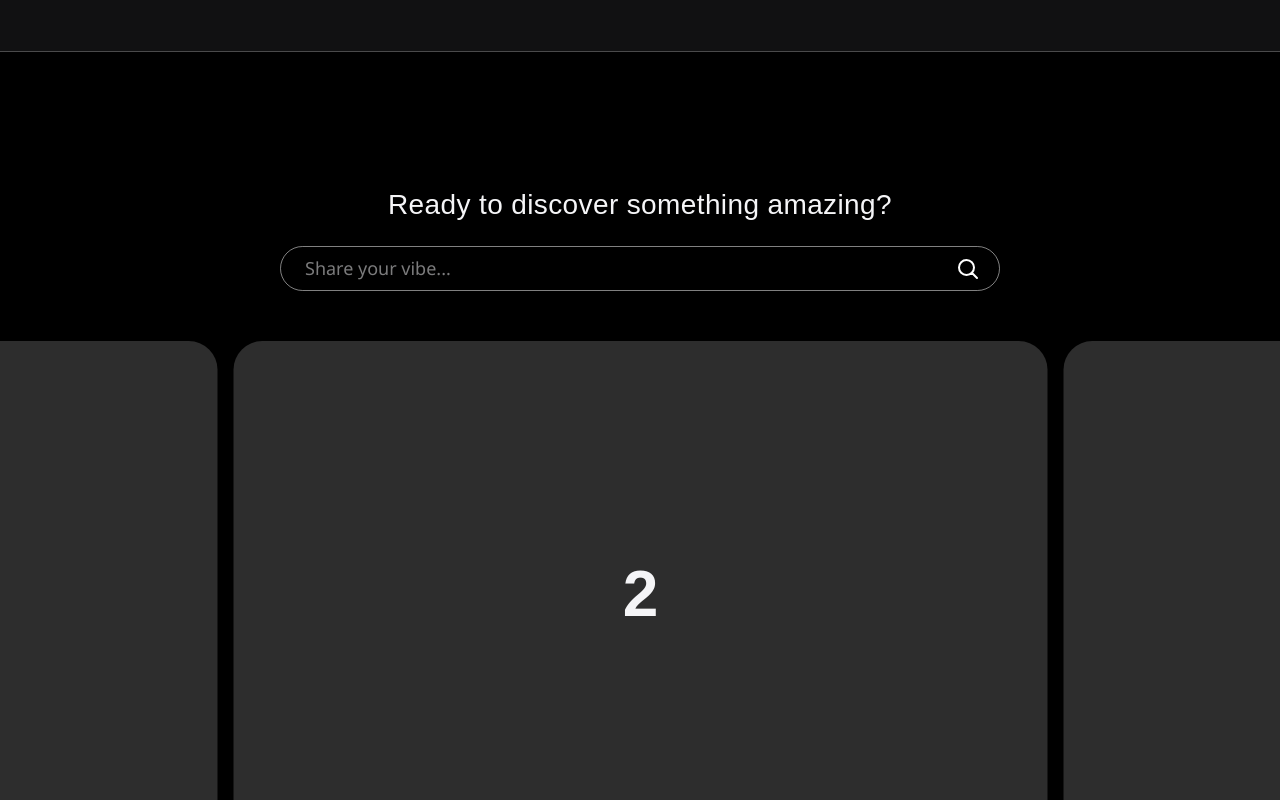
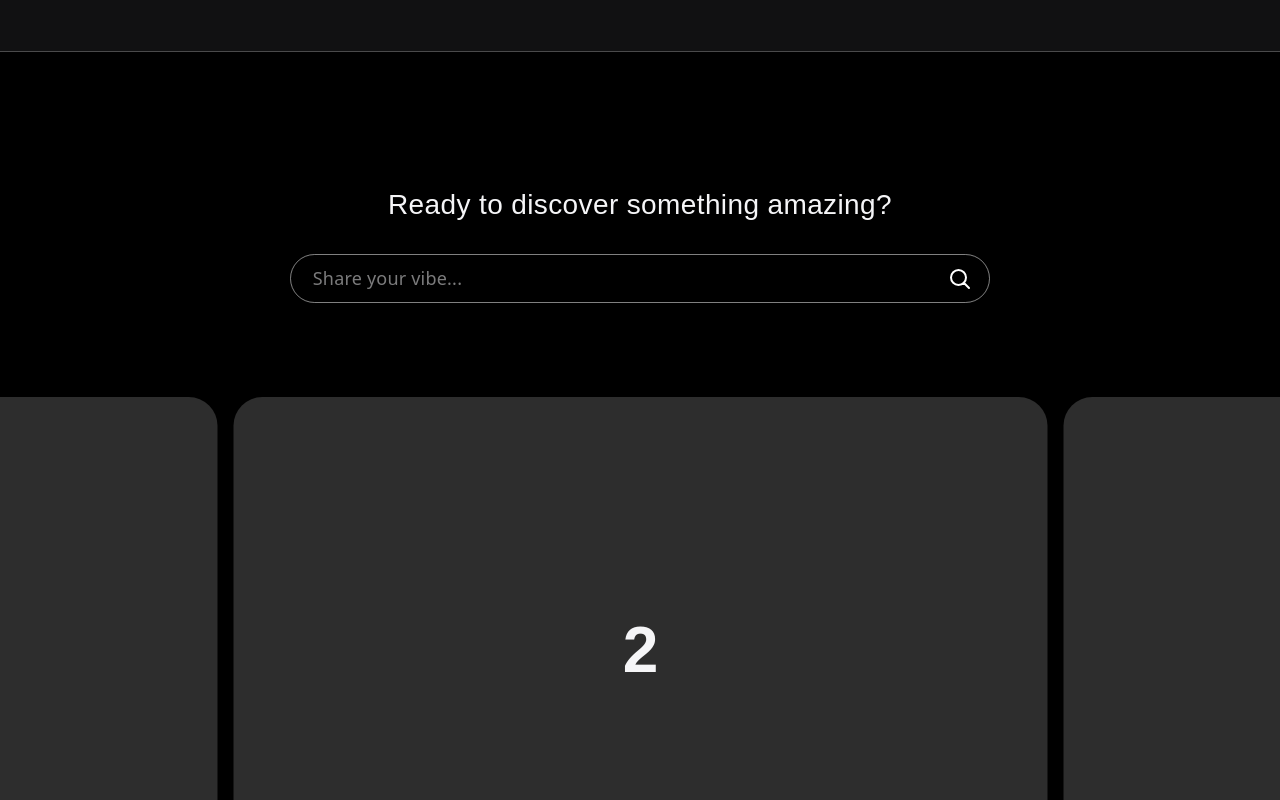
Before and after one commit to praveen-bandla/agent-ticket-marketplace, a Next.js app in the folder app/: page / in a window 1280 px wide. Shown: the top 800 px of the page. Built offline with nearby package versions, Linux system fonts and the light colour scheme.

Commit message:
resizing search-input box

```diff
--- a/app/src/app/css/styles.css
+++ b/app/src/app/css/styles.css
@@ -50,60 +50,71 @@ main {
     display: flex;
     flex-direction: row;
     align-items: center;
-    justify-content: center;
+    width: 100%;
     max-width: 720px;
+    padding-inline: .625rem;
+    padding-top: .5rem;
+    padding-bottom: .5rem;
+    background-clip: padding-box;
+    border-radius: 28px;
     margin: 0px auto;
+    overflow: clip;
+    cursor: text;
+}
+.search-box.expand {
+    align-items: flex-end;
+}
+.search-box.expand textarea {
+    border-radius: 20px !important;
+}
+.search-box.expand svg {
+    bottom: 24px;
 }
 
-.search-box input[type='text'] {
+.search-box textarea {
+    font-family: system-ui, -apple-system, BlinkMacSystemFont, 'Segoe UI', Roboto, Oxygen, Ubuntu, Cantarell, 'Open Sans', 'Helvetica Neue', sans-serif;
+    font-family: 400;
+    font-size: 18px;
+    padding: .635rem 3.36rem .635rem 1.36rem;
+    height: 1lh;
+    box-sizing: content-box;
     border-radius: 60px;
     color: #f5f5f7;
-    font-family: 'Segoe UI', Tahoma, Geneva, Verdana, sans-serif;
-    font-size: 18px;
-    padding: 8px 52px 8px 24px;
+    resize: none;
+    width: 100%;
+    max-height: 230px;
+    word-wrap: break-word;
+    letter-spacing: .2px;
+    white-space: break-spaces;
     border: 1px solid rgba(255, 255, 255, 0.5);
-    width: 100%;
 }
-.search-box input:focus {
+.search-box textarea:focus {
     outline: none;
     text-decoration: none;
 }
 
 .search-box .icon {
     position: absolute;
+    display: flex;
+    align-items: center;
+    justify-content: center;
     right: 20px;
+    border-radius: 36px;
+    width: 40px;
+    height: 40px;
     cursor: pointer;
+    transition: 120ms ease all;
+}
+.search-box .icon:hover {
+    background-color: #2d2d2d;
+}
+.search-box .icon svg {
+    width: 24px;
+    height: 24px;
 }
 
-.section-1 {
-    height: 506px;
-    overflow: hidden;
-    display: flex;
-    flex-direction: row;
-    align-items: center;
-    justify-content: center;
-}
-
-.section-wrapper .item {
-    background-color: #2d2d2d;
-}
-
-.section-1 .item {
-    width: 900px;
-    height: 506px;
-    margin: 0 10px;
-    position: relative;
-    display: block;
-    z-index: 1;
-    transform-origin: center center;
-    color: #fff;
-    background-color: #2d2d2d;
-    border-radius: 20px;
-    float: left;
-    flex-shrink: 0;
-}
-.section-1 .item.active {
-    z-index: 2;
+.section-wrapper {
+    padding: 36px 0px 0px;
 }
 
 .cta-wrapper {
@@ -127,7 +138,7 @@ main {
     cursor: pointer;
     border: 1px solid #fff;
     color: #fff;
-    margin: 18px auto 0px;
+    margin: 70px auto 0px;
     display: flex;
     flex-direction: row;
     align-items: center;
--- a/app/src/app/globals.css
+++ b/app/src/app/globals.css
@@ -1,8 +1,13 @@
 @import "tailwindcss";
 
-:root {
+/* :root {
   --background: #ffffff;
   --foreground: #171717;
+} */
+
+:root {
+  --background: #0a0a0a;
+  --foreground: #ededed;
 }
 
 @media (prefers-color-scheme: dark) {
--- /dev/null
+++ b/app/src/app/js/main.js
@@ -0,0 +1,15 @@
+// ----- INPUT AREA -----
+const userInput = document.getElementById('search-input');
+const userInputScollHeight = userInput.scrollHeight;
+function autosize(el) {
+    setTimeout(function(){
+        el.style.height = '';
+        if (el.scrollHeight > userInputScollHeight) {
+            el.style.height = el.scrollHeight + 'px';
+            document.getElementById('input-wrapper').classList.add('expand');
+        }
+        else {
+            document.getElementById('input-wrapper').classList.remove('expand');
+        }
+    }, 0);
+}
--- a/app/src/app/page.tsx
+++ b/app/src/app/page.tsx
@@ -1,6 +1,10 @@
+'use client';
+
+import { useRef, useEffect } from 'react';
 import EmblaCarouselAutoplay from '@/components/EmblaCarouselAutoplay';
 import EmblaCarouselAutoScroll from '@/components/EmblaCarouselAutoscroll';
 import { EmblaOptionsType } from 'embla-carousel';
+
 
 const getTagline = () => {
   const lines = [
@@ -26,6 +30,33 @@ const AUTOSCROLL_SLIDES_2 = Array.from(Array(AUTOSCROLL_SLIDE_COUNT_2).keys())
 
 
 export default function Home() {
+  const inputRef = useRef<HTMLTextAreaElement | null>(null);
+  const wrapperRef = useRef<HTMLDivElement | null>(null);
+  const initialHeight = useRef<number>(0);
+
+  useEffect(() => {
+    if (inputRef.current) {
+      initialHeight.current = inputRef.current.scrollHeight;
+    }
+  }, []);
+
+  const autosize = () => {
+    const el = inputRef.current;
+    if (!el) return;
+
+    setTimeout(() => {
+      el.style.height = "";
+      const newHeight = el.scrollHeight;
+
+      if (newHeight > initialHeight.current) {
+        el.style.height = newHeight + "px";
+        wrapperRef.current?.classList.add("expand");
+      } else {
+        wrapperRef.current?.classList.remove("expand");
+      }
+    }, 0);
+  };
+
   return (
     <div>
       <div className="header"></div>
@@ -34,25 +65,19 @@ export default function Home() {
           <div className="tagline">
             {getTagline()}
           </div>
-          <div className="search-box">
-            <input type="text" placeholder="Share your vibe..." autoCapitalize="none" autoCorrect="false" autoComplete="off" spellCheck="false" />
-            <svg className="icon" width="800px" height="800px" viewBox="0 0 24 24" fill="none" xmlns="http://www.w3.org/2000/svg">
-              <path d="M15.7955 15.8111L21 21M18 10.5C18 14.6421 14.6421 18 10.5 18C6.35786 18 3 14.6421 3 10.5C3 6.35786 6.35786 3 10.5 3C14.6421 3 18 6.35786 18 10.5Z" stroke="#000000" strokeWidth="2" strokeLinecap="round" strokeLinejoin="round"/>
-            </svg>
+          <div className="search-box" id="input-wrapper" ref={wrapperRef}>
+            <textarea name="prompt-textarea" id="search-input" placeholder="Share your vibe..." ref={inputRef} onInput={autosize} rows={1} autoCapitalize="none" autoCorrect="false" autoComplete="one-time-code" spellCheck="false" maxLength={1024} />
+            <div className="icon">
+              <svg width="800px" height="800px" viewBox="0 0 24 24" fill="none" xmlns="http://www.w3.org/2000/svg">
+                <path d="M15.7955 15.8111L21 21M18 10.5C18 14.6421 14.6421 18 10.5 18C6.35786 18 3 14.6421 3 10.5C3 6.35786 6.35786 3 10.5 3C14.6421 3 18 6.35786 18 10.5Z" stroke="#000000" strokeWidth="2" strokeLinecap="round" strokeLinejoin="round"/>
+              </svg>
+            </div>
           </div>
         </div>
         <div className="section-wrapper">
           <EmblaCarouselAutoplay slides={AUTOPLAY_SLIDES} options={AUTOPLAY_OPTIONS} />
-          <EmblaCarouselAutoScroll slides={AUTOSCROLL_SLIDES} options={AUTOSCROLL_OPTIONS} speed={0.3} />
-          <EmblaCarouselAutoScroll slides={AUTOSCROLL_SLIDES_2} options={AUTOSCROLL_OPTIONS_2} speed={0.6} />
-          <div className="section-3">
-            <div className="item"></div>
-            <div className="item"></div>
-            <div className="item"></div>
-            <div className="item"></div>
-            <div className="item"></div>
-            <div className="item"></div>
-          </div>
+          <EmblaCarouselAutoScroll slides={AUTOSCROLL_SLIDES} options={AUTOSCROLL_OPTIONS} speed={0.35} />
+          <EmblaCarouselAutoScroll slides={AUTOSCROLL_SLIDES_2} options={AUTOSCROLL_OPTIONS_2} speed={0.5} />
         </div>
         <div className="cta-wrapper">
           <a href="">
```
